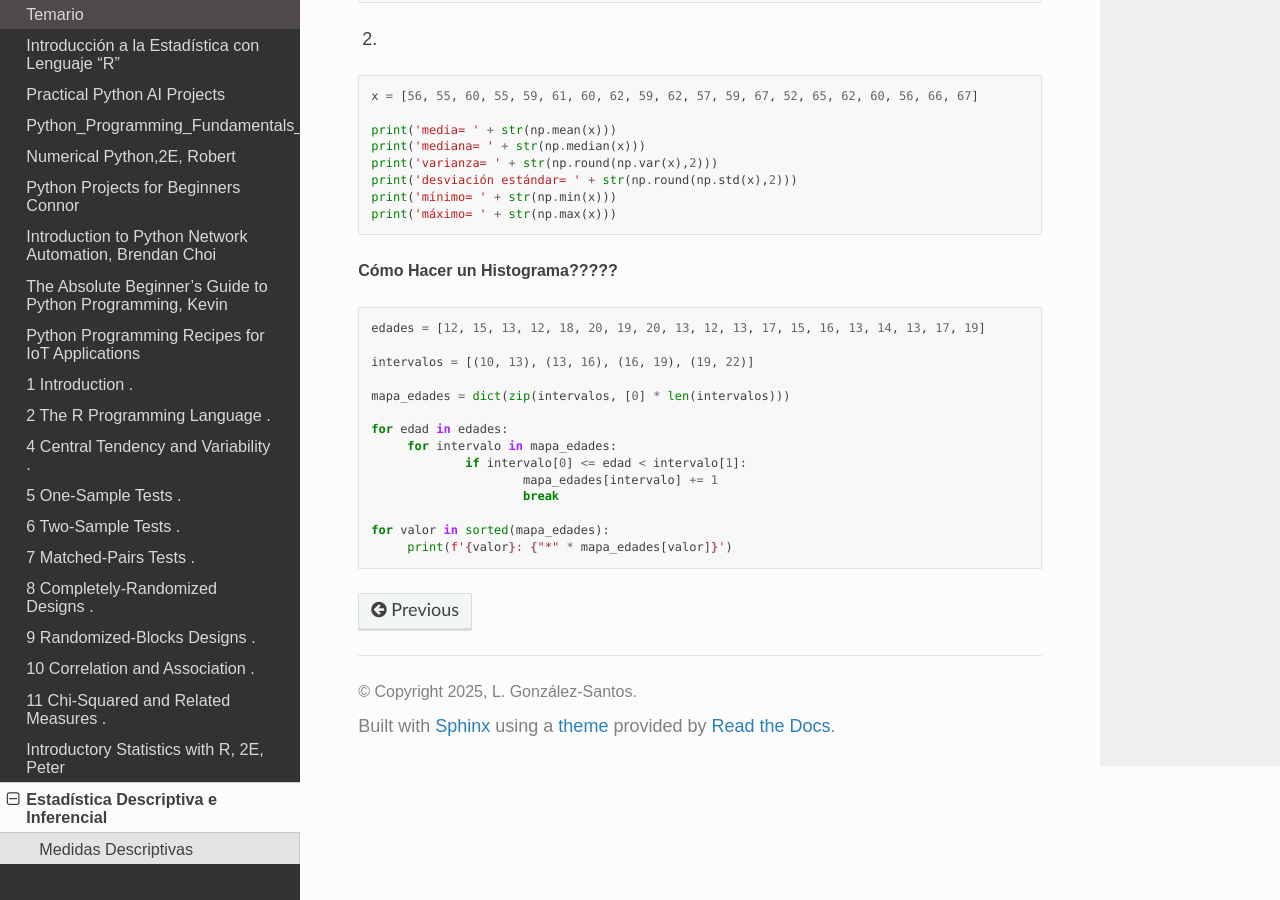
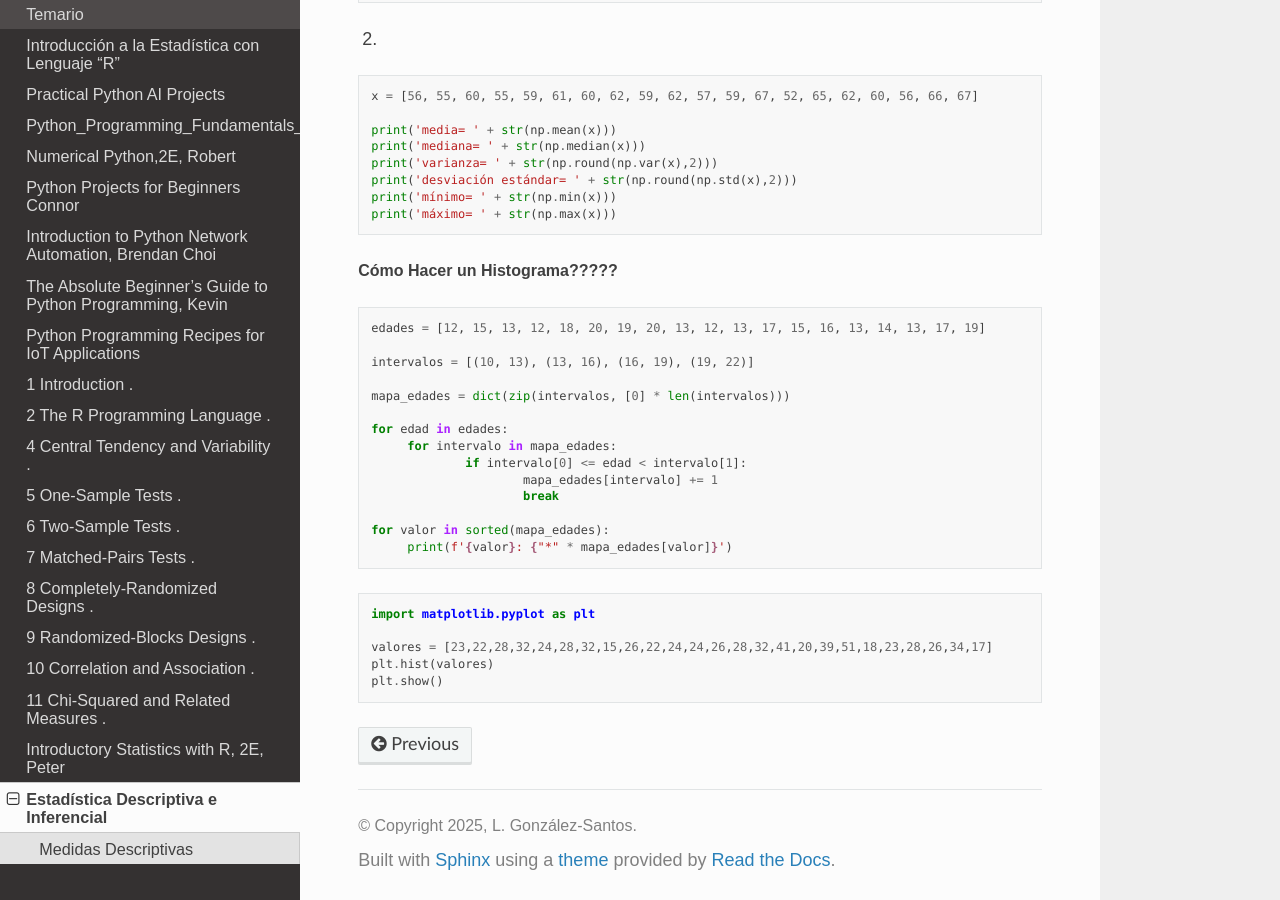
Before and after one commit to matecom57/santosg57-cursos, a Sphinx documentation site: the page built from docs/source/clase_estadistica/clase_estadistica.rst, in a window 1280 px wide and 900 px high, scrolled down 612 px. Built offline with Sphinx 7.4.7 and the Read the Docs theme 3.1.0, drawn with Linux system fonts in a browser that asks for light colours.

Commit message:
Test comité

```diff
--- a/docs/source/clase_estadistica/clase_estadistica.rst
+++ b/docs/source/clase_estadistica/clase_estadistica.rst
@@ -56,3 +56,12 @@ Ejemplos:
 
    for valor in sorted(mapa_edades):
 	print(f'{valor}: {"*" * mapa_edades[valor]}')
+
+
+.. code:: Python
+
+   import matplotlib.pyplot as plt
+
+   valores = [23,22,28,32,24,28,32,15,26,22,24,24,26,28,32,41,20,39,51,18,23,28,26,34,17]
+   plt.hist(valores)
+   plt.show()
```
